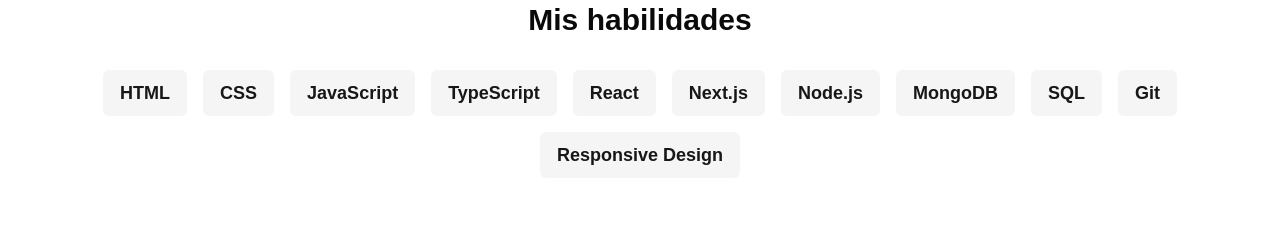
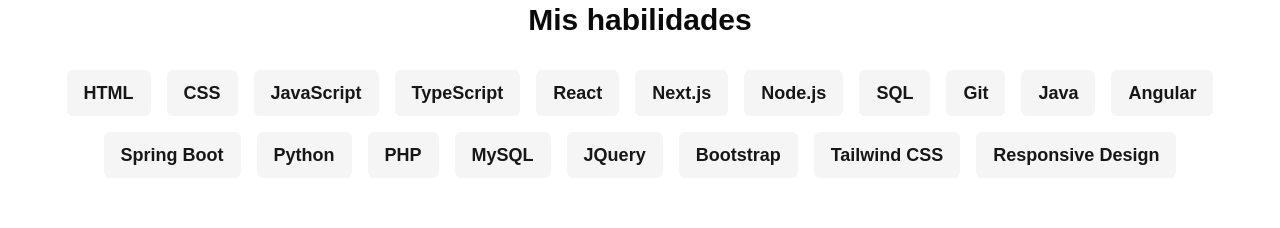
Before and after one commit to SageshiSai/porfolio, a Next.js app: page / in a window 1280 px wide. Shown: the part 1334-1562 px from the top of the page. Built offline with nearby package versions, Linux system fonts and the light colour scheme.

Commit message:
Cambios breves, skills y nav

```diff
--- a/src/app/components/header.tsx
+++ b/src/app/components/header.tsx
@@ -16,7 +16,7 @@
   const [isOpen, setIsOpen] = useState(false)
 
   return (
-    <header className="fixed top-0 left-0 right-0 z-50 bg-background/80 backdrop-blur-sm">
+    <header className="fixed top-0 left-0 right-0 z-50 bg-background/30 backdrop-blur-sm">
       <nav className="container mx-auto px-4 py-4 flex justify-between items-center">
         <Link href="#home" className="text-2xl font-bold">
           Kevin Leonardo Patiño Sanchez
--- a/src/app/components/skills.tsx
+++ b/src/app/components/skills.tsx
@@ -8,9 +8,17 @@
   "React",
   "Next.js",
   "Node.js",
-  "MongoDB",
   "SQL",
   "Git",
+  "Java",
+  "Angular",
+  "Spring Boot",
+  "Python",
+  "PHP",
+  "MySQL",
+  "JQuery",
+  "Bootstrap",
+  "Tailwind CSS",
   "Responsive Design",
 ]
 
```
